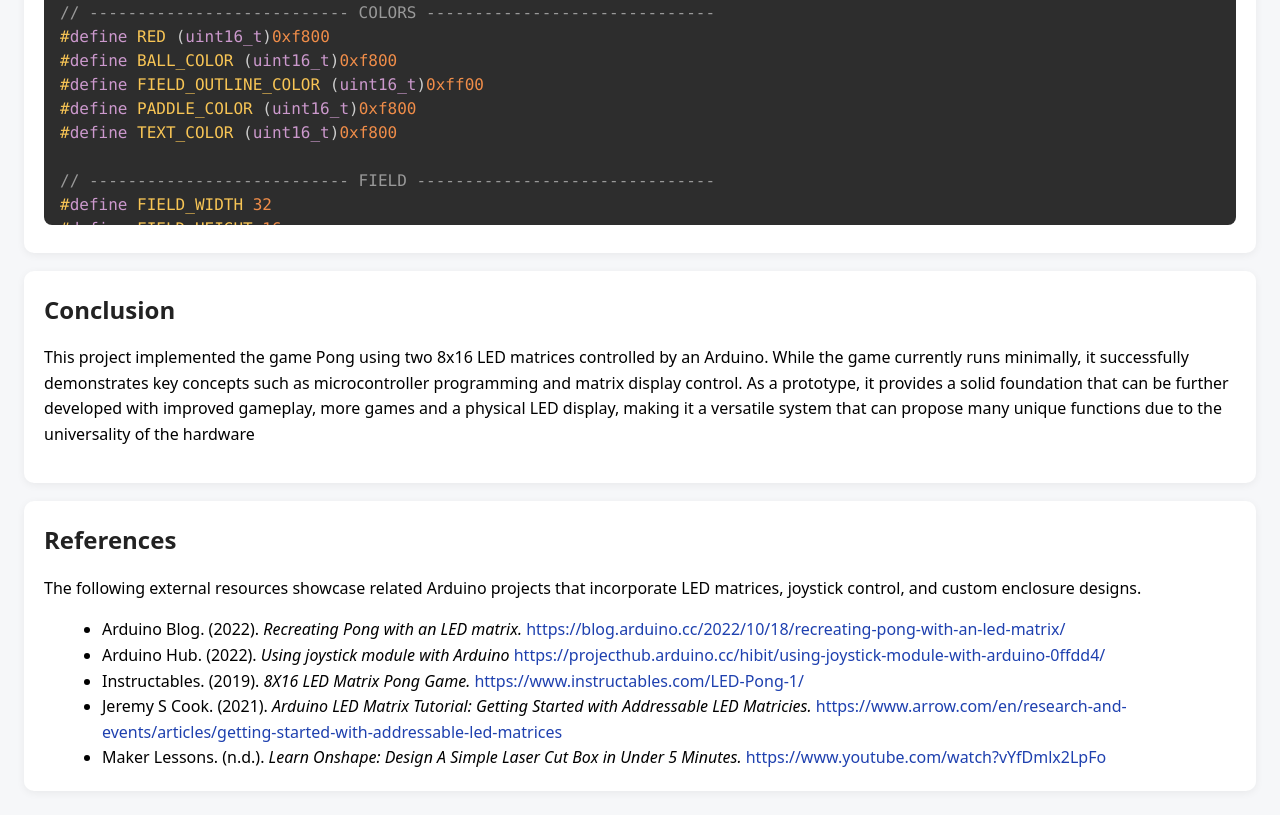
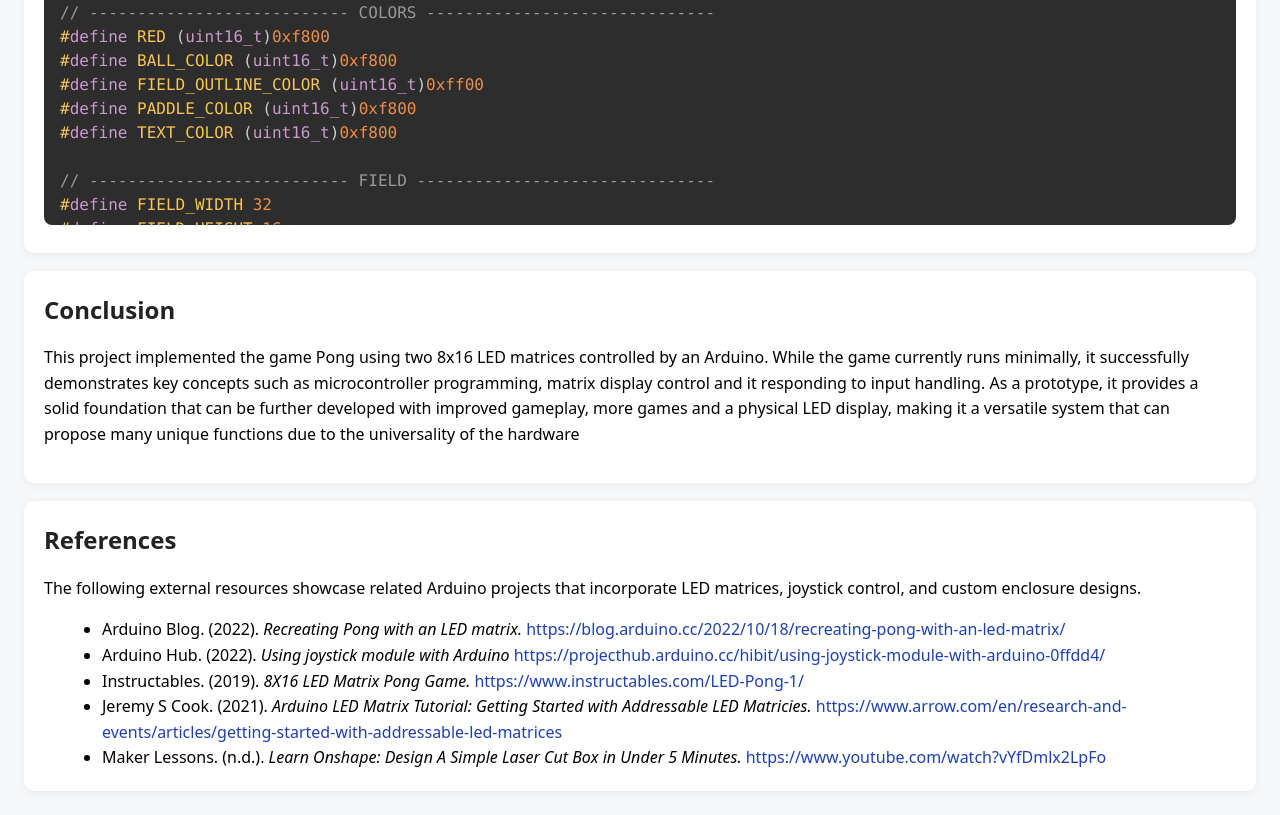
Before and after one commit to Vertunee/TECH-117-G10-Pong, a plain HTML site: page index.html in a window 1280 px wide. Shown: the part 3280-4095 px from the top of the page. Drawn offline with nearby package versions, Linux system fonts and the light colour scheme.

Commit message:
Add files via upload

```diff
--- a/index.html
+++ b/index.html
@@ -338,8 +338,8 @@ void loop() {
     <p>
       This project implemented the game Pong using two 8x16 LED matrices controlled by an Arduino.
       While the game currently runs minimally, it successfully demonstrates key concepts such as
-      microcontroller programming and matrix display control. As a prototype, it provides a solid foundation
-      that can be further developed with improved gameplay, more games and a physical LED display,
+      microcontroller programming, matrix display control and it responding to input handling. As a prototype, it
+      provides a solid foundation that can be further developed with improved gameplay, more games and a physical LED display,
       making it a versatile system that can propose many unique functions due to the universality of the hardware
     </p>
   </section>
```
